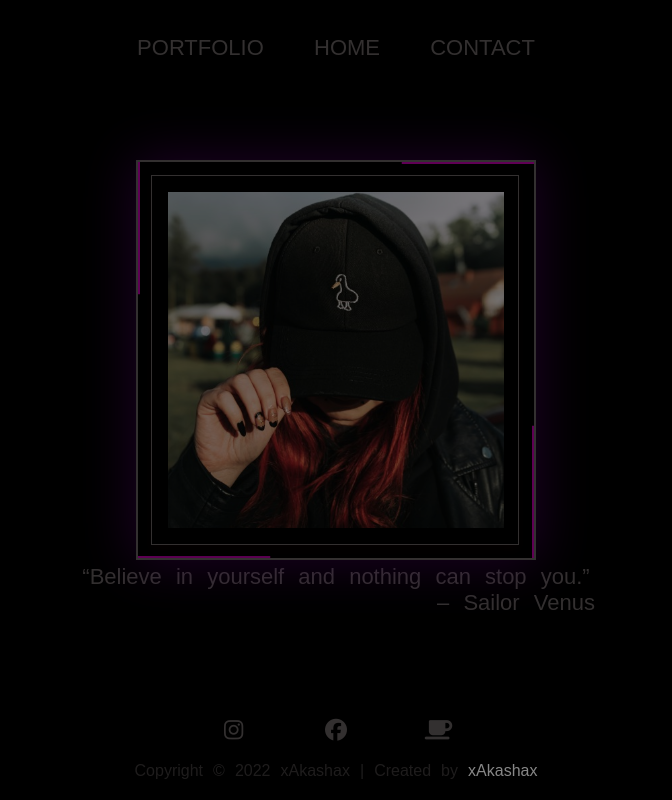
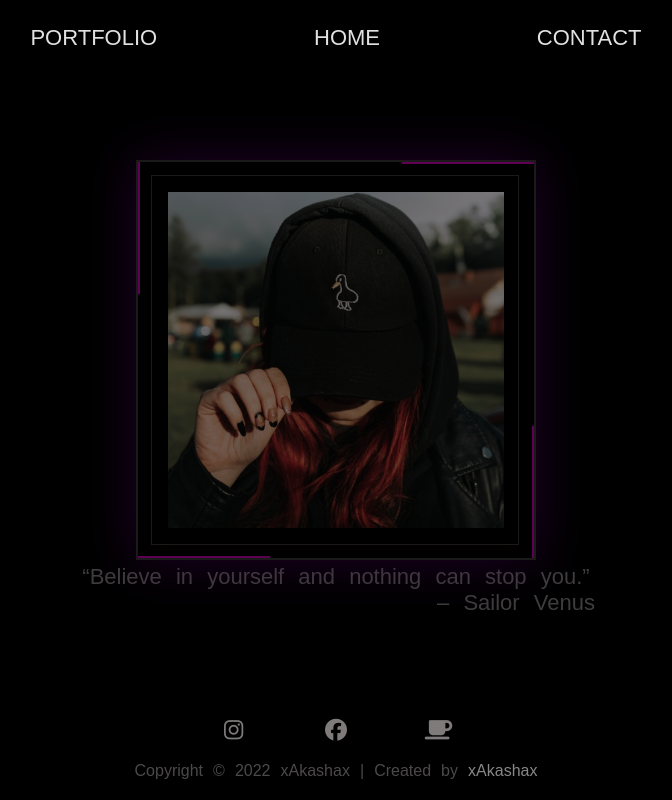
Before and after one commit to xAkashax/photo-website, a plain HTML site: page me.html in a window 1280 px wide. Shown: the whole page, without its empty margins (304-976 px from the left). Drawn offline with Linux system fonts and the light colour scheme; a web font is replaced by a local one.

Commit message:
fixing some issues

```diff
--- a/CSS/contact.css
+++ b/CSS/contact.css
@@ -25,7 +25,7 @@ body {
   display: block;
   margin-bottom: 0.75rem;
   text-align: center;
-  color: var(--link);
+  color: var(--link-light);
 }
 
 .logo-contact {
@@ -97,7 +97,7 @@ footer {
   margin-top: 0.5rem;
   font-size: 0.7rem;
   word-spacing: 0.25rem;
-  color: var(--link);
+  color: var(--link-light);
 }
 
 .github {
@@ -225,8 +225,8 @@ footer {
   }
 
   .btn-input:hover {
-    background: var(--white);
-    color: var(--black);
+    background: var(--hover-social-light);
+    transition: 1s;
   }
 
   .copyright {
@@ -252,7 +252,7 @@ footer {
     transition: 0.5s linear;
     font-size: 1.375rem;
     line-height: 1.6;
-    color: var(--link);
+    color: var(--link-light);
     text-align: center;
   }
 
--- a/CSS/me.css
+++ b/CSS/me.css
@@ -52,14 +52,15 @@
   right: 0;
   padding: 0.938rem 2.5rem 0.625rem;
   text-align: center;
-  color: var(--link);
+  color: var(--link-light);
+  opacity: 0.5;
 }
 
 .quote-text {
   font-size: 0.875rem;
   font-family: var(--second-font);
   text-align: center;
-  color: var(--link);
+  color: var(--link-light);
 }
 
 .author {
--- a/CSS/style.css
+++ b/CSS/style.css
@@ -26,6 +26,7 @@ body {
 
 .nav-links-desktop {
   display: none;
+  background-color: rgba(0, 0, 0, 0.818);
 }
 
 .nav-mobile {
@@ -72,11 +73,7 @@ body {
 .fa-x,
 .fa-bars {
   font-size: 1.875rem;
-  color: var(--icon-colors);
-}
-
-.fa-bars {
-  color: white;
+  color: var(--hover-social-light);
 }
 
 .nav-links-mobile ul {
@@ -122,6 +119,7 @@ body {
   -webkit-animation: 5000ms pulsate infinite alternate ease-in-out;
   animation: 5000ms pulsate infinite alternate ease-in-out;
   height: 100vh;
+  width: 100vw;
   background-image: url(img/mobile/1.jpg);
   background-position: center;
   background-size: cover;
@@ -187,7 +185,7 @@ body {
     left: 0;
     display: block;
     width: 100vw;
-    height: 10vh;
+    height: 8vh;
   }
 
   .nav-links-desktop ul {
@@ -195,9 +193,8 @@ body {
     flex-direction: row;
     justify-content: space-around;
     align-items: center;
-    margin: 20px auto;
-    width: 35vw;
-    text-align: center;
+    margin: 0.625rem auto;
+    width: 60vw;
   }
 
   .link {
@@ -205,7 +202,7 @@ body {
     box-shadow: inset 0 0 0 0 var(--link);
     padding: 0 0.4rem;
     font-size: 22px;
-    color: var(--link);
+    color: var(--white);
   }
 
   .link:hover {
@@ -215,10 +212,12 @@ body {
 
   .logo img {
     opacity: 0.5;
-    width: 600px;
+    width: 37.5rem;
   }
 
   .bg-img {
     background-image: url(img/desktop/1.jpg);
+    width: 100vw;
+    height: 100vh;
   }
 }
--- a/CSS/variables.css
+++ b/CSS/variables.css
@@ -2,8 +2,10 @@
   --black: rgb(0, 0, 0);
   --icon-colors: rgba(0, 0, 0, 0.348);
   --white: rgb(225, 225, 225);
-  --link: rgb(51, 48, 48);
+  --link: rgb(27, 25, 25);
+  --link-light: rgb(127, 123, 123);
   --hover-social: rgb(95, 0, 85);
+  --hover-social-light: rgba(95, 0, 86, 0.305);
   --main-font: 'Reem Kufi Ink', sans-serif;
   --second-font: 'Gotu', sans-serif;
 }
--- a/me.html
+++ b/me.html
@@ -7,11 +7,15 @@
   <meta name="viewport" content="width=device-width, initial-scale=1.0">
   <meta name="referrer" content="no-referrer">
   <link rel="icon" type="image/x-icon" href="img/favicon.png">
-
+  <meta name="robots" content="index,follow">
+  <meta property="og:type" content="website">
+  <meta name="og:url" content="http://akashaphotography.pl/">
+  <meta property="og:title" content="Akasha Photography">
+  <meta property="og:description" content="Akasha Photography | Automotive photography, car photography">
   <title>Akasha Photography - Me</title>
-  <link rel="stylesheet" href="./CSS/style.css">
-  <link rel="stylesheet" href="./CSS/contact.css">
-  <link rel="stylesheet" href="./CSS/me.css">
+  <link rel="stylesheet" href="./CSS/style.css" media="screen">
+  <link rel="stylesheet" href="./CSS/contact.css" media="screen">
+  <link rel="stylesheet" href="./CSS/me.css" media="screen">
   <link rel="preconnect" href="https://fonts.googleapis.com">
   <link rel="preconnect" href="https://fonts.gstatic.com" crossorigin>
   <link href="https://fonts.googleapis.com/css2?family=Gotu&family=Reem+Kufi+Ink&display=swap" rel="stylesheet">
```
Also changed, not shown: CSS/portfolio.css (+6 -1 lines), contact.html (+7 -2 lines), index.html (+1 -2 lines), portfolio.html (+9 -5 lines), img/desktop/1.jpg, img/desktop/10.jpg, img/desktop/2.jpg, img/desktop/3.jpg, img/desktop/4.jpg, img/desktop/5.jpg, img/desktop/6.jpg, img/desktop/7.jpg, img/desktop/8.jpg, img/desktop/9.jpg, 1 other file.
